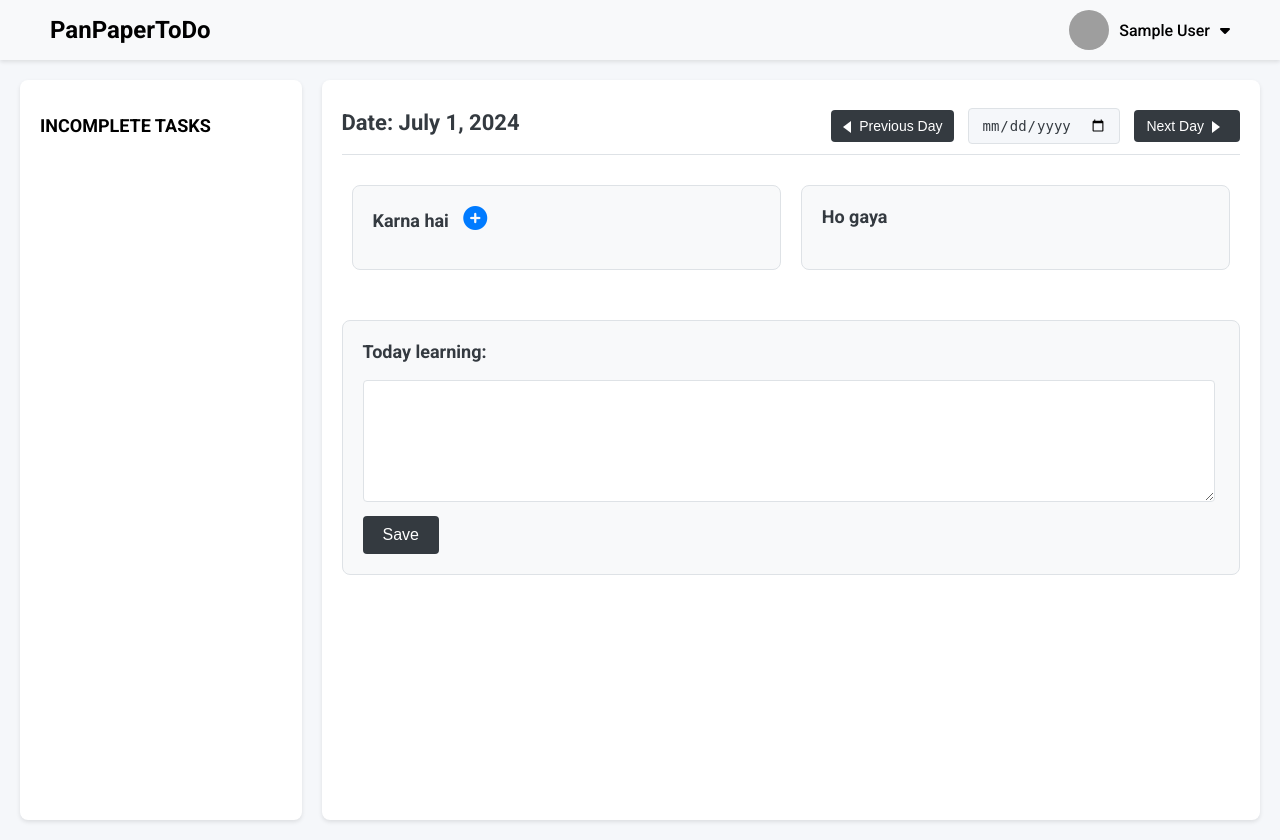
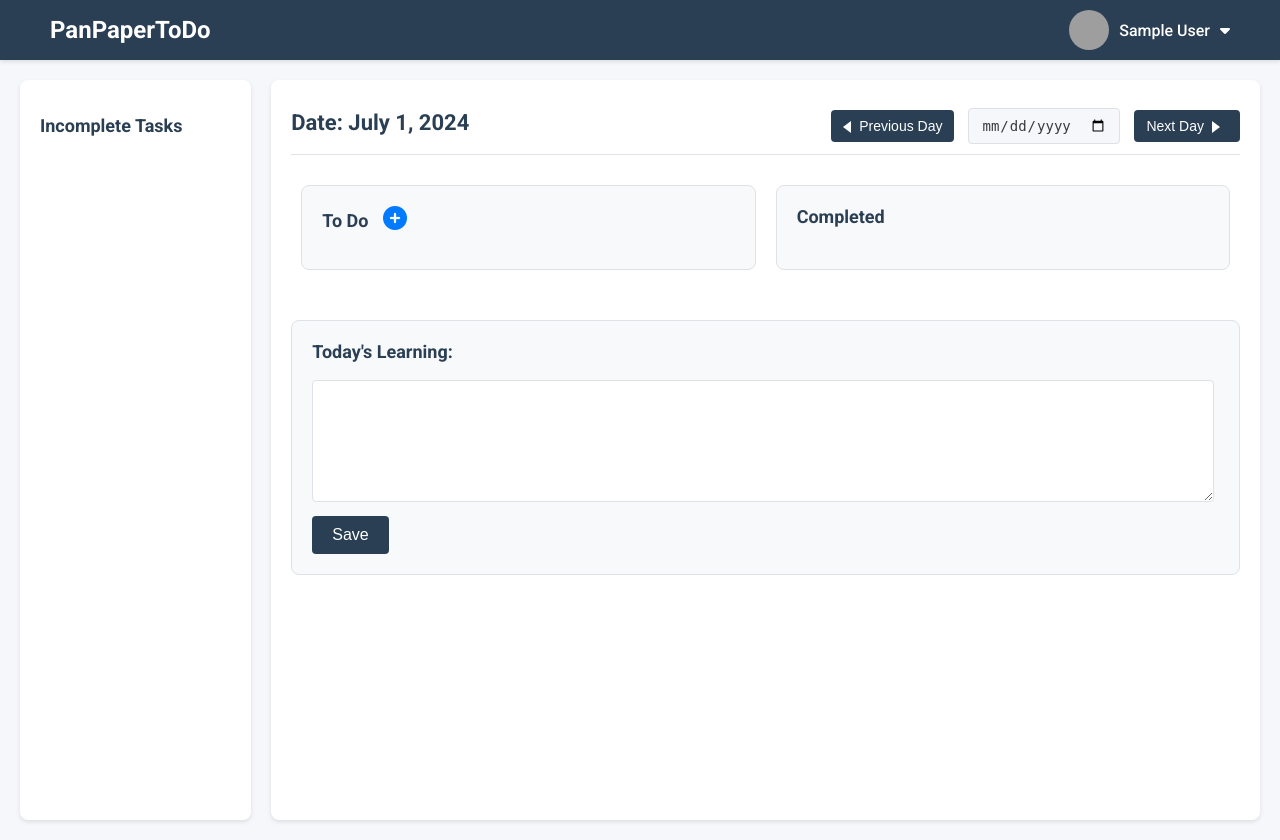
Before and after one commit to AmitJ2005/PanPaperTodo, a Django app: page /dashboard/ in a window 1280 px wide. Run offline with Django 5.2, Linux system fonts and the light colour scheme; the visitor is signed in with stand-in values (Sample User, id 1); data that the repository does not hold is empty; grey boxes are pictures that could not be loaded.

Commit message:
change design of dashboard

```diff
--- a/todo/static/todo/css/dashboard.css
+++ b/todo/static/todo/css/dashboard.css
@@ -3,6 +3,7 @@ body {
     margin: 0;
     padding: 0;
     background-color: #f5f7fa;
+    color: #333;
 }
 
 /* Navbar and Profile Dropdown Styling */
@@ -11,7 +12,8 @@ body {
     justify-content: space-between;
     align-items: center;
     padding: 10px 50px;
-    background-color: #f8f9fa;
+    background-color: #2a3f54;
+    color: #fff;
     box-shadow: 0 2px 4px rgba(0, 0, 0, 0.1);
 }
 
@@ -48,7 +50,7 @@ body {
     position: absolute;
     right: 0;
     top: 50px;
-    background-color: white;
+    background-color: #fff;
     box-shadow: 0 10px 20px rgba(0, 0, 0, 0.2);
     z-index: 1;
     border-radius: 4px;
@@ -63,6 +65,7 @@ body {
     color: #333;
     text-decoration: none;
     white-space: nowrap;
+    transition: background-color 0.3s ease;
 }
 
 .dropdown-menu a:hover {
@@ -80,7 +83,7 @@ body {
 .container {
     display: flex;
     height: calc(100vh - 60px);
-    margin: 20px;
+    padding: 20px;
 }
 
 .sidebar {
@@ -97,6 +100,7 @@ body {
     font-size: 18px;
     font-weight: bold;
     margin-bottom: 20px;
+    color: #2a3f54;
 }
 
 .sidebar ul {
@@ -122,7 +126,7 @@ body {
 }
 
 .main {
-    width: 75%;
+    width: 100%;
     padding: 20px;
     background-color: #fff;
     box-shadow: 0 2px 4px rgba(0, 0, 0, 0.1);
@@ -144,12 +148,12 @@ body {
     margin: 0;
     font-size: 22px;
     font-weight: 600;
-    color: #343a40;
+    color: #2a3f54;
 }
 
 .header button,
 .header input {
-    background-color: #343a40;
+    background-color: #2a3f54;
     color: #fff;
     border: none;
     padding: 8px 12px;
@@ -240,7 +244,7 @@ body {
     margin-top: 0;
     font-size: 18px;
     font-weight: 600;
-    color: #343a40;
+    color: #2a3f54;
 }
 
 .tasks ul {
@@ -283,8 +287,6 @@ body {
     flex: 1; /* Allow the text to take the remaining space */
     word-break: break-word; /* Break long words */
 }
-
-
 
 #addTaskIcon {
     cursor: pointer;
@@ -333,7 +335,7 @@ form input[type="text"]:focus {
 
 form button[type="submit"],
 button {
-    background-color: #343a40;
+    background-color: #2a3f54;
     color: #fff;
     border: none;
     padding: 10px 20px;
@@ -361,7 +363,7 @@ button:hover {
     margin-top: 0;
     font-size: 18px;
     font-weight: 600;
-    color: #343a40;
+    color: #2a3f54;
 }
 
 textarea {
@@ -372,9 +374,3 @@ textarea {
     border: 1px solid #dee2e6;
     border-radius: 4px;
 }
-
-.profile img {
-    width: 50px;
-    height: 50px;
-    border-radius: 50%;
-}
--- a/todo/templates/todo/dashboard.html
+++ b/todo/templates/todo/dashboard.html
@@ -28,7 +28,7 @@
     </div>
     <div class="container">
         <div class="sidebar">
-            <h2>INCOMPLETE TASKS</h2>
+            <h2>Incomplete Tasks</h2>
             <ul>
                 {% for task in not_done_tasks %}
                 <li>
@@ -49,7 +49,7 @@
             </div>
             <div class="tasks">
                 <div class="not-done">
-                    <h3>Karna hai <i id="addTaskIcon" class="fas fa-plus-circle" onclick="toggleTaskInput()"></i></h3>
+                    <h3>To Do <i id="addTaskIcon" class="fas fa-plus-circle" onclick="toggleTaskInput()"></i></h3>
                     <ul>
                         {% for task in tasks %}
                         {% if not task.completed %}
@@ -73,10 +73,9 @@
                             <button type="submit">Add Task</button>
                         </form>
                     </div>
-
                 </div>
                 <div class="done">
-                    <h3>Ho gaya</h3>
+                    <h3>Completed</h3>
                     <ul>
                         {% for task in tasks %}
                         {% if task.completed %}
@@ -92,7 +91,7 @@
                 </div>
             </div>
             <div class="learning">
-                <h3>Today learning:</h3>
+                <h3>Today's Learning:</h3>
                 <form method="post">
                     {% csrf_token %}
                     <textarea name="learning_content">{{ learning_content }}</textarea>
```
